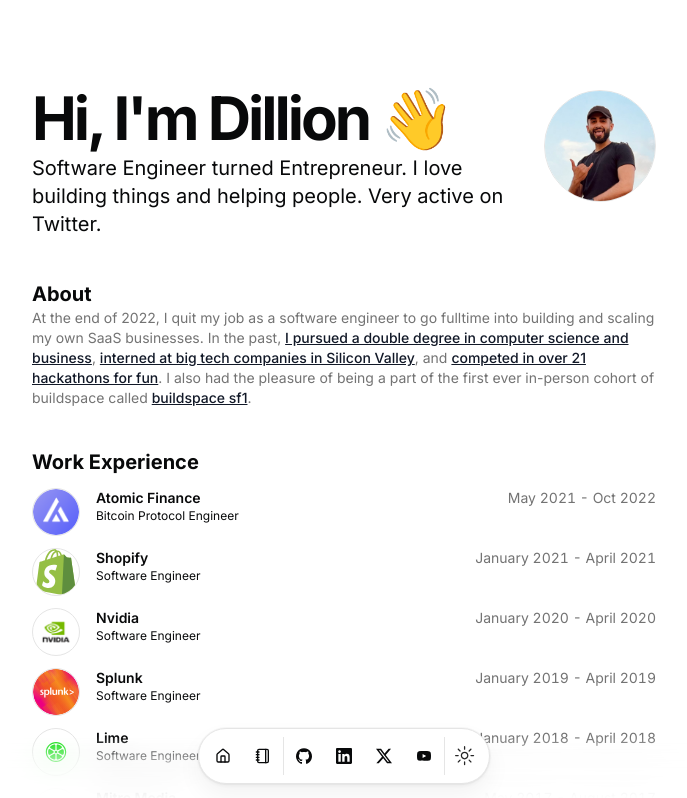
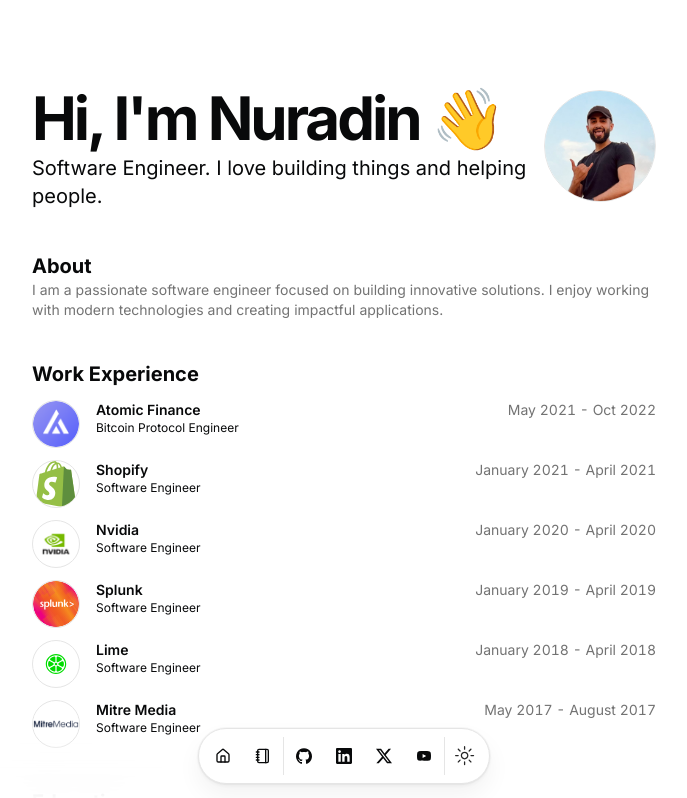
Before and after one commit to Anuradin53/portfolio_page, a Next.js app: page / in a window 1280 px wide. Shown: the top 798 px of the page, without its empty margins (296-983 px from the left). Built offline with nearby package versions, Linux system fonts and the light colour scheme.

Commit message:
update: change name and personal information to Nuradin

```diff
--- a/src/data/resume.tsx
+++ b/src/data/resume.tsx
@@ -2,15 +2,15 @@ import { Icons } from "@/components/icons";
 import { HomeIcon, NotebookIcon } from "lucide-react";
 
 export const DATA = {
-  name: "Dillion Verma",
-  initials: "DV",
-  url: "https://dillion.io",
+  name: "Nuradin",
+  initials: "N",
+  url: "https://github.com/Anuradin53",
   location: "San Francisco, CA",
   locationLink: "https://www.google.com/maps/place/sanfrancisco",
   description:
-    "Software Engineer turned Entrepreneur. I love building things and helping people. Very active on Twitter.",
+    "Software Engineer. I love building things and helping people.",
   summary:
-    "At the end of 2022, I quit my job as a software engineer to go fulltime into building and scaling my own SaaS businesses. In the past, [I pursued a double degree in computer science and business](/#education), [interned at big tech companies in Silicon Valley](https://www.youtube.com/watch?v=d-LJ2e5qKdE), and [competed in over 21 hackathons for fun](/#hackathons). I also had the pleasure of being a part of the first ever in-person cohort of buildspace called [buildspace sf1](https://buildspace.so/sf1).",
+    "I am a passionate software engineer focused on building innovative solutions. I enjoy working with modern technologies and creating impactful applications.",
   avatarUrl: "/me.png",
   skills: [
     "React",
```
